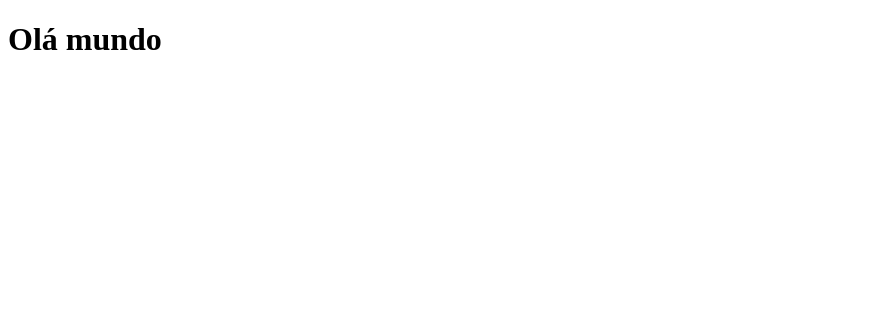
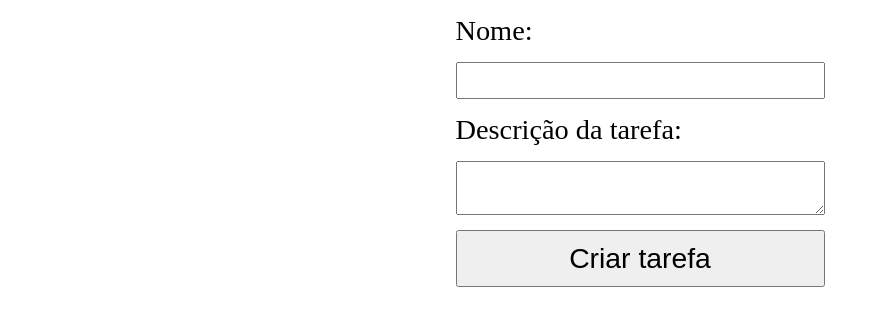
Before and after one commit to PedroHenrique-git/ToDoListReact, a React (Create React App) app: page / in a window 1280 px wide. Shown: the top 326 px of the page, without its empty margins (0-879 px from the left). Built offline with nearby package versions, Linux system fonts and the light colour scheme.

Commit message:
Criando todoApp e criando estilo basico

```diff
--- a/src/App.jsx
+++ b/src/App.jsx
@@ -1,10 +1,9 @@
 import React from 'react';
+import TodoApp from './components/TodoApp';
 
 function App(){
     return(
-        <div>
-            <h1>Olá mundo</h1>
-        </div>
+        <TodoApp />
     );
 }
 
--- /dev/null
+++ b/src/assets/css/index.css
@@ -0,0 +1,46 @@
+*{
+    margin: 0;
+    padding: 0;
+    font-size: 1.1em;
+}
+html,body{
+    width: 100%;
+}
+.container{
+    display: flex;
+    flex-direction: column;
+    justify-content: center;
+    align-items: center;
+}
+form{
+    display: flex;
+    flex-direction: column;
+    padding: 15px;
+}
+form input,label,textarea{
+    margin-bottom: 15px;
+}
+form button{
+    padding: 10px;
+}
+ul{
+    display: flex;
+    flex-wrap: wrap;
+    justify-content: center;
+    align-items: center;
+    list-style: none;
+}
+ul li{
+    width: 400px;
+    border: 1px solid black;
+    box-shadow: 5px 5px 16px -2px #000000;
+    margin: 15px;
+    display: flex;
+    flex-direction: column;
+    justify-content: center;
+    align-items: center;
+}
+ul li button{
+    padding: 10px;
+    margin: 15px 0 15px 0;
+}
--- /dev/null
+++ b/src/components/TodoApp.jsx
@@ -0,0 +1,66 @@
+import React from 'react';
+
+function ListItem(props){
+    return (
+        <ul>
+          {props.tks.map(task => (
+            <li>
+                <h1>{task.nameTask}</h1>
+                <p>{task.descTask}</p>
+                <button className="editar">Editar tarefa</button>
+                <button className="exluir">Exluir tarefa</button>
+            </li>
+          ))}
+        </ul>
+    );
+}
+
+export default class TodoApp extends React.Component{
+    constructor(props){
+        super(props);
+        this.state = {
+            valueInput: '',
+            valueTextArea: '',
+            tasks: [],
+        }
+        this.handleChangeInput = this.handleChangeInput.bind(this);
+        this.handleChangeTextArea = this.handleChangeTextArea.bind(this);
+        this.handleSubmit = this.handleSubmit.bind(this);
+    }
+    handleChangeInput(event){
+        this.setState({
+            valueInput: event.target.value,
+        });
+    }
+    handleChangeTextArea(event){
+        this.setState({
+            valueTextArea: event.target.value,
+        });
+    }
+    handleSubmit(event){
+        event.preventDefault();
+        this.setState({
+            tasks: this.state.tasks.concat({
+                nameTask: this.state.valueInput,
+                descTask: this.state.valueTextArea,
+            })
+        })
+        console.log(this.state.tasks);
+    }
+    render(){
+        return(
+            <div className="container">
+                <form onSubmit={this.handleSubmit}>
+                    <label htmlFor="nome-tarefa">Nome: </label>
+                    <input type="text" name="nome-tarefa" value={this.state.valueInput} onChange={this.handleChangeInput}/>
+                    <label htmlFor="descricao-tarefa">Descrição da tarefa: </label>
+                    <textarea name="descricao-tarefa" value={this.state.valueTextArea} onChange={this.handleChangeTextArea}/>
+                    <button>Criar tarefa</button>
+                </form>
+                <div className="container-tasks">
+                    <ListItem tks={this.state.tasks}/>
+                </div>
+            </div>
+        );
+    }
+}
--- a/src/index.jsx
+++ b/src/index.jsx
@@ -1,6 +1,7 @@
 import React from 'react';
 import ReactDOM from 'react-dom';
 import App from './App';
+import './assets/css/index.css';
 
 ReactDOM.render(
     <React.StrictMode>
```
